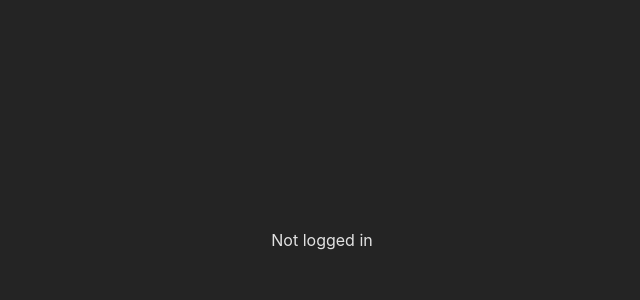
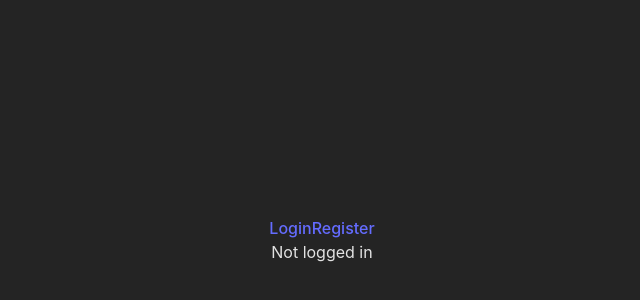
Before and after one commit to thompsonslee/Blog-Api-Client, a React (Vite) app: page / in a window 1280 px wide. Shown: the part 160-460 px from the top of the page, without its empty margins (318-958 px from the left). Built offline with nearby package versions, Linux system fonts and the light colour scheme.

Commit message:
add header with logout function

```diff
--- a/src/App.jsx
+++ b/src/App.jsx
@@ -10,6 +10,11 @@ import { useEffect } from 'react'
 function App() {
   const [user,setUser] = useState()
 
+  function logout(){
+    localStorage.removeItem("user")
+    setUser(null)
+  }
+
   useEffect(() =>{
       const user = JSON.parse(localStorage.getItem("user"))
       if(!user){return}
@@ -17,7 +22,7 @@ function App() {
   },[])
   return (
     <Routes>
-      <Route path='/' element={<MainPage user={user} /> } />
+      <Route path='/' element={<MainPage user={user} logout={logout} /> } />
       <Route path='/register' element={<RegisterPage setUser={setUser}/>} />
       <Route path='/login' element={<LoginPage setUser={setUser}/>} />
       <Route path='/post/:id' element={<PostPage /> } />
--- /dev/null
+++ b/src/Components/Header.jsx
@@ -0,0 +1,20 @@
+import { Link } from "react-router-dom";
+
+export default function Header({user,logout}){
+
+    return(
+        <div className="header">
+            {(user) ? (
+                <div>
+                    <div>Currently logged in as ${user}</div>
+                    <button onClick={logout}>Logout</button>
+                </div>
+            ) : (
+                <div>
+                    <Link to={"/login"}>Login</Link>
+                    <Link to={"/register"}>Register</Link>
+                </div>
+            )}
+        </div>
+    )
+}
--- a/src/Pages/MainPage.jsx
+++ b/src/Pages/MainPage.jsx
@@ -1,7 +1,12 @@
-export default function MainPage({user}){
+import Header from "../Components/Header"
+
+export default function MainPage({user,logout}){
     return(
         <>
-        {user ? <div>welcome ${user}</div> : <div>Not logged in</div>}
+        <Header user={user} logout={logout} />
+        <div className="mainPage-main">
+            {user ? <div>welcome ${user}</div> : <div>Not logged in</div>}
+        </div>
         </>
     )
 }
```
